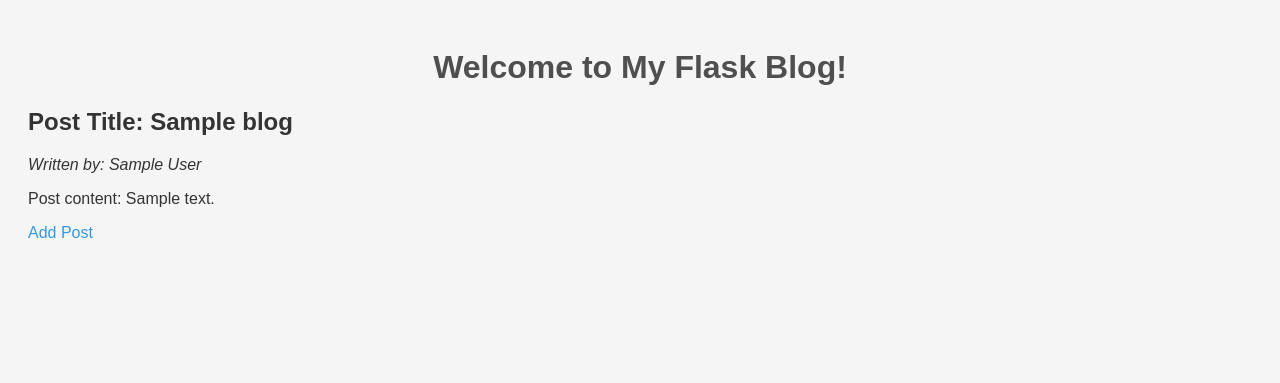
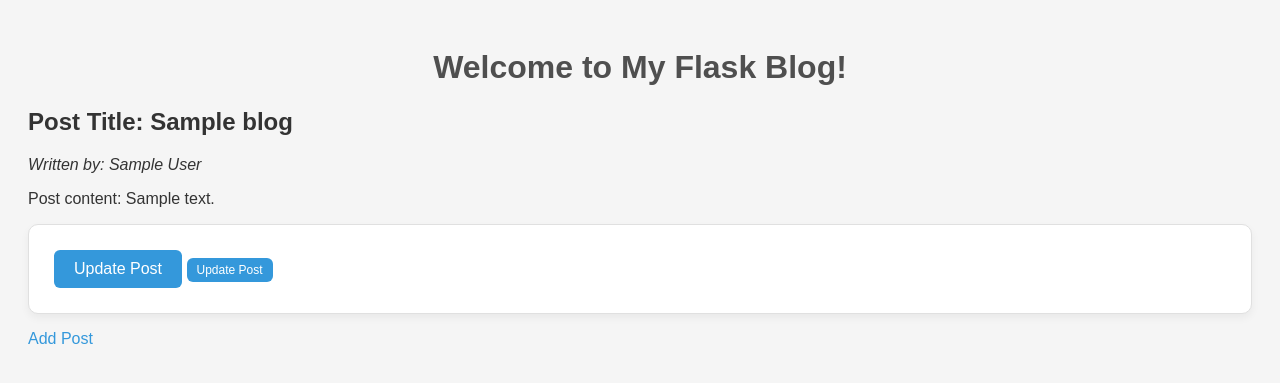
Before and after one commit to PhilippRep/Masterblog, a Python web app: template templates/index.html in a window 1280 px wide. Shown: the top 383 px of the page. Run offline with Jinja, Linux system fonts and the light colour scheme; the template is opened without the code that fills it: most values are stand-ins (such as "Sample title", 1, 10 or a date in 2020).

Commit message:
added delete route and oppportunity and update route

```diff
--- a/static/blog.json
+++ b/static/blog.json
@@ -10,11 +10,5 @@
         "author": "Jane Doe",
         "title": "Second Post",
         "content": "This is another post."
-    },
-    {
-        "id": 3,
-        "author": "Bubu",
-        "title": "Lala ",
-        "content": "aldkcnSJFLDNäfnWKDNF"
     }
 ]
--- a/static/style.css
+++ b/static/style.css
@@ -79,3 +79,8 @@ a {
 a:hover {
     text-decoration: underline;
 }
+
+.delete-btn {
+    font-size: 12px;
+    padding: 5px 10px;
+}
--- a/templates/index.html
+++ b/templates/index.html
@@ -13,6 +13,10 @@
             <h2>Post Title: {{blog["title"]}}</h2>
             <p><em>Written by: {{blog["author"]}}</em></p>
             <p>Post content: {{blog["content"]}}</p>
+            <form action="{{ url_for('delete', post_id=blog['id']) }}" method="POST">
+            <button type="submit" class="update-btn">Update Post</button><form action="{{ url_for('update', post_id=blog['id']) }}" method="POST">
+            <button type="submit" class="delete-btn">Update Post</button>
+            </form>
         {% endfor %}
     </div>
     <p><a href="{{ url_for('add') }}">Add Post</a></p>
```
Also changed, not shown: app.py (+28 -0 lines).
